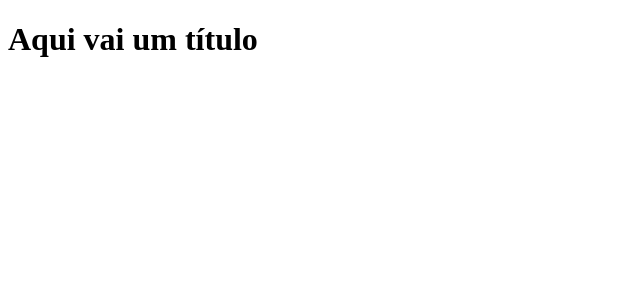
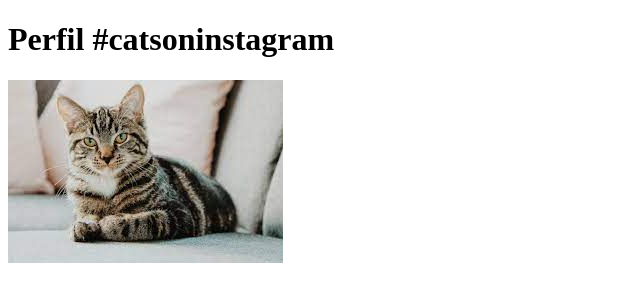
Before and after one commit to hlink7/Henrique_infra, a plain HTML site: page index.html in a window 1280 px wide. Shown: the whole page, without its empty margins (0-640 px from the left). Drawn offline with Linux system fonts and the light colour scheme.

Commit message:
Alteração do arquivo

```diff
--- a/index.html
+++ b/index.html
@@ -1,10 +1,11 @@
 <!DOCTYPE html>
 <html lang="pt-br">
   <head>
-    <title>Título da página</title>
+    <title>Fanpage de Gatinhos</title>
     <meta charset="utf-8">
   </head>
   <body>
-    <h1>Aqui vai um título</h1>
+    <h1>Perfil #catsoninstagram</h1>
+    <img src="image/img.jpg" />
   </body>
 </html>
```
Also changed, not shown: image/img.jpg (added).
